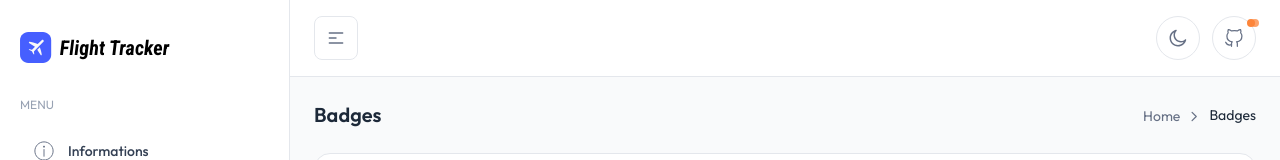
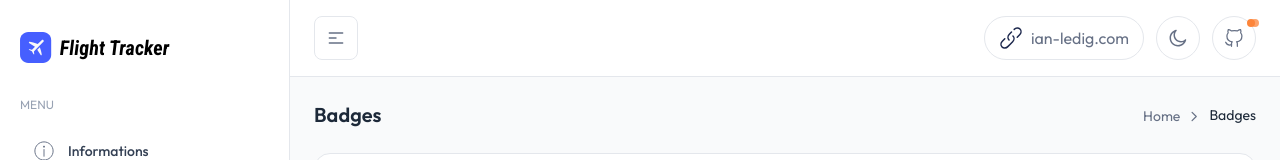
Before and after one commit to ian-ledig/flight-tracker-cs, a Next.js app: page /badge in a window 1280 px wide. Shown: the top 160 px of the page. Built offline with nearby package versions, Linux system fonts and the light colour scheme.

Commit message:
adding main website button link

```diff
--- a/package.json
+++ b/package.json
@@ -3,7 +3,7 @@
   "version": "2.0.2",
   "private": true,
   "scripts": {
-    "dev": "next dev",
+    "dev": "next dev -p 3001",
     "build": "next build",
     "start": "next start",
     "lint": "eslint . --ext .js,.jsx,.ts,.tsx",
--- /dev/null
+++ b/src/components/header/WebsiteButton.tsx
@@ -0,0 +1,22 @@
+'use client';
+
+import { LinkSmallIcon } from '@/icons';
+import React from 'react';
+
+export default function WebsiteButton() {
+  function onClick() {
+    window.open('https://ian-ledig.com', '_blank');
+  }
+
+  return (
+    <div className="relative">
+      <button
+        className="dropdown-toggle relative flex h-11 w-40 items-center justify-center rounded-full border border-gray-200 bg-white text-gray-500 transition-colors hover:bg-gray-100 hover:text-gray-700 dark:border-gray-800 dark:bg-gray-900 dark:text-gray-400 dark:hover:bg-gray-800 dark:hover:text-white"
+        onClick={onClick}
+      >
+        <LinkSmallIcon />
+        <p className="pl-2">ian-ledig.com</p>
+      </button>
+    </div>
+  );
+}
--- a/src/icons/index.tsx
+++ b/src/icons/index.tsx
@@ -55,6 +55,7 @@ import FlightIcon from './flight.svg';
 import HomeInfoIcon from './home-info.svg';
 import GithubIcon from './github.svg';
 import LinkIcon from './link.svg';
+import LinkSmallIcon from './link-small.svg';
 
 export {
   DownloadIcon,
@@ -114,4 +115,5 @@ export {
   HomeInfoIcon,
   GithubIcon,
   LinkIcon,
+  LinkSmallIcon,
 };
--- a/src/layout/AppHeader.tsx
+++ b/src/layout/AppHeader.tsx
@@ -6,6 +6,7 @@ import Image from 'next/image';
 import Link from 'next/link';
 import React, { useState } from 'react';
 import nextConfig from '../../next.config';
+import WebsiteButton from '@/components/header/WebsiteButton';
 
 const basePath = nextConfig.basePath;
 
@@ -112,6 +113,9 @@ const AppHeader: React.FC = () => {
           } shadow-theme-md w-full items-center justify-between gap-4 px-5 py-4 lg:flex lg:justify-end lg:px-0 lg:shadow-none`}
         >
           <div className="2xsm:gap-3 flex items-center gap-2">
+            {/* <!-- Main website button link --> */}
+            <WebsiteButton />
+
             {/* <!-- Dark Mode Toggler --> */}
             <ThemeToggleButton />
 
```
Also changed, not shown: src/icons/link-small.svg (added), 1 other file (tests, documents, lock files or other folders).
